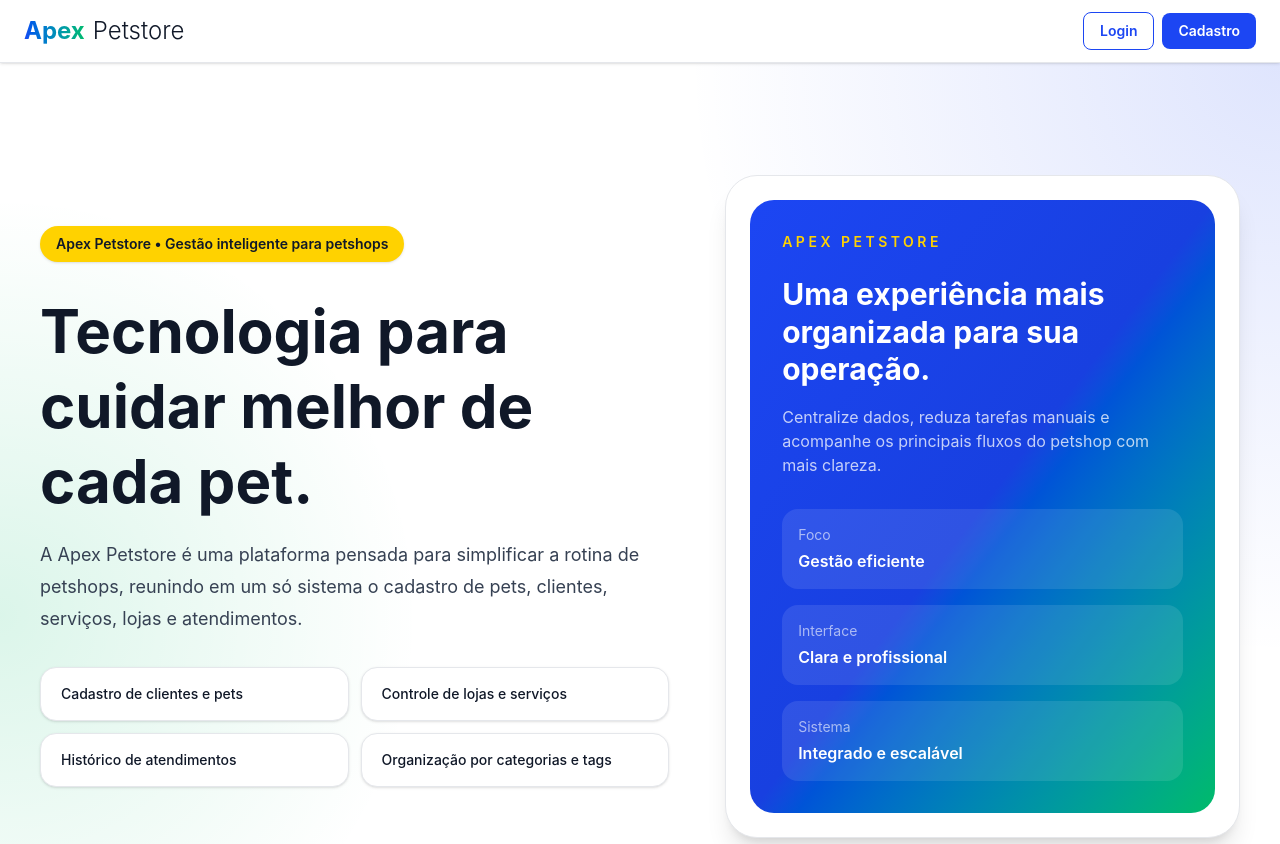
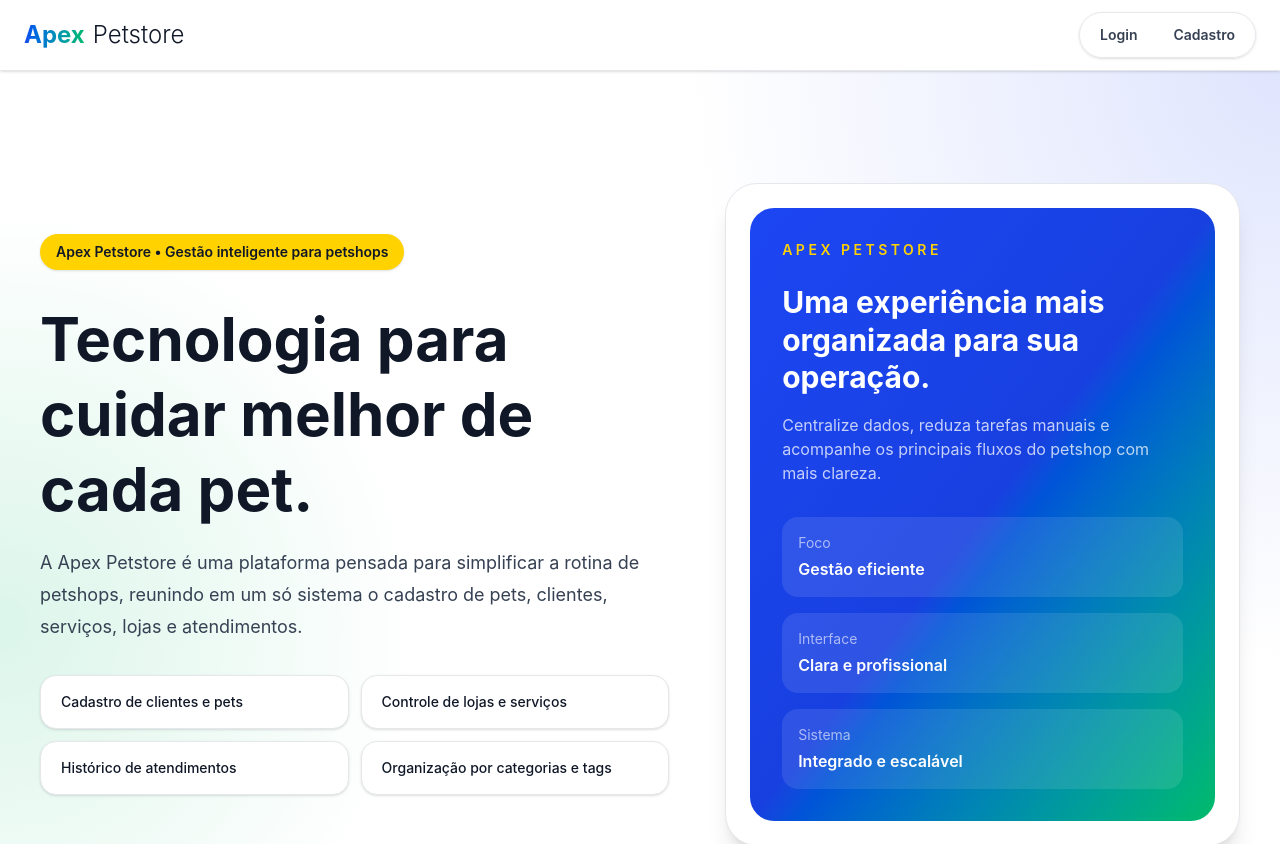
Before and after one commit to gabrielcaixeta01/frontPetstore, a React (Vite) app: page / in a window 1280 px wide. Shown: the top 844 px of the page. Built offline with nearby package versions, Linux system fonts and the light colour scheme.

Commit message:
feat: Navbar pica

```diff
--- a/src/components/Navbar.tsx
+++ b/src/components/Navbar.tsx
@@ -1,5 +1,6 @@
-import { NavLink, useNavigate } from "react-router-dom";
-import { apexTheme } from "../lib/theme";
+/* eslint-disable react-hooks/exhaustive-deps */
+import { useEffect, useMemo, useRef, useState } from "react";
+import { NavLink, useLocation, useNavigate } from "react-router-dom";
 
 const links = [
   { to: "/pets", label: "Pets" },
@@ -11,89 +12,173 @@ const links = [
   { to: "/atendimentos", label: "Atendimentos" },
 ];
 
+type Pill = {
+  left: number;
+  width: number;
+  opacity: number;
+};
+
 export default function Navbar() {
   const navigate = useNavigate();
-  const c = apexTheme.colors;
+  const location = useLocation();
 
-  const token = localStorage.getItem("token");
-  const isLogged = !!token;
+  const navRef = useRef<HTMLElement | null>(null);
+  const itemRefs = useRef<Record<string, HTMLElement | null>>({});
+
+  const [isLogged, setIsLogged] = useState(() => {
+    return !!localStorage.getItem("token");
+  });
+
+  const [hoveredPath, setHoveredPath] = useState<string | null>(null);
+
+  const [pill, setPill] = useState<Pill>({
+    left: 0,
+    width: 0,
+    opacity: 0,
+  });
+
+  const visibleLinks = useMemo(() => {
+    if (isLogged) {
+      return [...links, { to: "/perfil", label: "Perfil" }];
+    }
+
+    return [
+      { to: "/login", label: "Login" },
+      { to: "/register", label: "Cadastro" },
+    ];
+  }, [isLogged]);
+
+  function movePillTo(path: string) {
+    const nav = navRef.current;
+    const item = itemRefs.current[path];
+
+    if (!nav || !item) return;
+
+    const navRect = nav.getBoundingClientRect();
+    const itemRect = item.getBoundingClientRect();
+
+    setPill({
+      left: itemRect.left - navRect.left,
+      width: itemRect.width,
+      opacity: 1,
+    });
+  }
+
+  function movePillToActive() {
+    const activeItem = visibleLinks.find((link) => link.to === location.pathname);
+
+    if (activeItem) {
+      movePillTo(activeItem.to);
+      return;
+    }
+
+    setPill((prev) => ({
+      ...prev,
+      opacity: 0,
+    }));
+  }
 
   function handleLogout() {
     localStorage.removeItem("token");
     localStorage.removeItem("user");
+    setIsLogged(false);
     navigate("/");
   }
 
+  useEffect(() => {
+    setIsLogged(!!localStorage.getItem("token"));
+  }, [location.pathname]);
+
+  useEffect(() => {
+    requestAnimationFrame(() => {
+      movePillToActive();
+    });
+  }, [location.pathname, isLogged, visibleLinks]);
+
   return (
-    <header className="sticky top-0 z-50 border-b border-gray-200 bg-white shadow-sm">
+    <header className="sticky top-0 z-50 border-b border-gray-200 bg-white/85 shadow-sm backdrop-blur-xl">
       <div className="mx-auto flex max-w-7xl items-center justify-between px-6 py-3">
-
-        {/* Logo */}
         <NavLink to="/" className="flex items-center gap-2">
-          <div className="text-2xl font-bold bg-linear-to-r from-[#1c46f3] to-[#00bb69] bg-clip-text text-transparent">
+          <div className="bg-linear-to-r from-[#1c46f3] to-[#00bb69] bg-clip-text text-2xl font-bold text-transparent">
             Apex
           </div>
-          <div className="text-2xl font-light text-gray-900">Petstore</div>
+
+          <div className="text-2xl font-light text-gray-900">
+            Petstore
+          </div>
         </NavLink>
 
-        {/* NAV */}
-        <nav className="flex items-center gap-2">
+        <nav
+          ref={navRef}
+          onMouseLeave={() => {
+            setHoveredPath(null);
+            movePillToActive();
+          }}
+          className="relative flex items-center gap-1 rounded-full border border-gray-200 bg-white/90 p-1 shadow-sm"
+        >
+          <div
+            className="pointer-events-none absolute top-1 bottom-1 rounded-full bg-linear-to-r from-[#1c46f3] to-[#00bb69] shadow-[0_10px_26px_rgba(28,70,243,0.28)] transition-all duration-300 ease-[cubic-bezier(0.22,1,0.36,1)]"
+            style={{
+              left: pill.left,
+              width: pill.width,
+              opacity: pill.opacity,
+            }}
+          />
 
-          {/* 🔒 Usuário logado → mostrar navegação */}
-          {isLogged && (
-            <>
-              {links.map((link) => (
+          {visibleLinks.map((link) => {
+            const isActive = location.pathname === link.to;
+            const isPillHere = hoveredPath ? hoveredPath === link.to : isActive;
+
+            return (
               <NavLink
                 key={link.to}
                 to={link.to}
-                  className={({ isActive }) =>
-                    isActive
-                      ? "bg-[#1c46f3] text-white px-4 py-2 rounded-lg text-sm font-semibold transition"
-                      : "text-gray-700 hover:text-[#1c46f3] px-4 py-2 rounded-lg text-sm font-medium transition hover:bg-gray-50"
+                ref={(el) => {
+                  itemRefs.current[link.to] = el;
+                }}
+                onMouseEnter={() => {
+                  setHoveredPath(link.to);
+                  movePillTo(link.to);
+                }}
+                className={`
+                  relative z-10 rounded-full px-4 py-2 text-sm font-semibold
+                  transition-all duration-300 hover:scale-[1.03]
+                  ${
+                    isPillHere
+                      ? "text-white"
+                      : isActive
+                        ? "text-[#1c46f3]"
+                        : "text-gray-700 hover:text-[#1c46f3]"
                   }
+                `}
               >
                 {link.label}
               </NavLink>
-              ))}
-            </>
-          )}
+            );
+          })}
 
-          {/* 🔓 NÃO LOGADO → Login + Cadastro */}
-          {!isLogged && (
-            <>
-              <NavLink
-                to="/login"
-                className={`rounded-lg px-4 py-2 text-sm font-semibold transition ${c.outlineButton}`}
-              >
-                Login
-              </NavLink>
-
-              <NavLink
-                to="/register"
-                className={`rounded-lg px-4 py-2 text-sm font-semibold transition ${c.primary} ${c.primaryHover} ${c.primaryText}`}
-              >
-                Cadastro
-              </NavLink>
-            </>
-          )}
-
-          {/* 🔒 LOGADO → Perfil + Logout */}
           {isLogged && (
-            <>
-              <NavLink
-                to="/perfil"
-                className={`rounded-lg px-4 py-2 text-sm font-semibold transition ${c.outlineButton}`}
-              >
-                Perfil
-              </NavLink>
-
             <button
+              ref={(el) => {
+                itemRefs.current["/logout"] = el;
+              }}
+              onMouseEnter={() => {
+                setHoveredPath("/logout");
+                movePillTo("/logout");
+              }}
               onClick={handleLogout}
-                className={`rounded-lg px-4 py-2 text-sm font-semibold transition border border-red-500 text-red-600 hover:bg-red-50`}
+              className={`
+                relative z-10 rounded-full px-4 py-2 text-sm font-semibold
+                transition-all duration-300 hover:scale-[1.03]
+                ${
+                  hoveredPath === "/logout"
+                    ? "text-white"
+                    : "text-gray-700 hover:text-[#1c46f3]"
+                }
+              `}
             >
               Sair
             </button>
-            </>
           )}
         </nav>
       </div>
```
Lines whose indentation alone changed are shown as unchanged.
